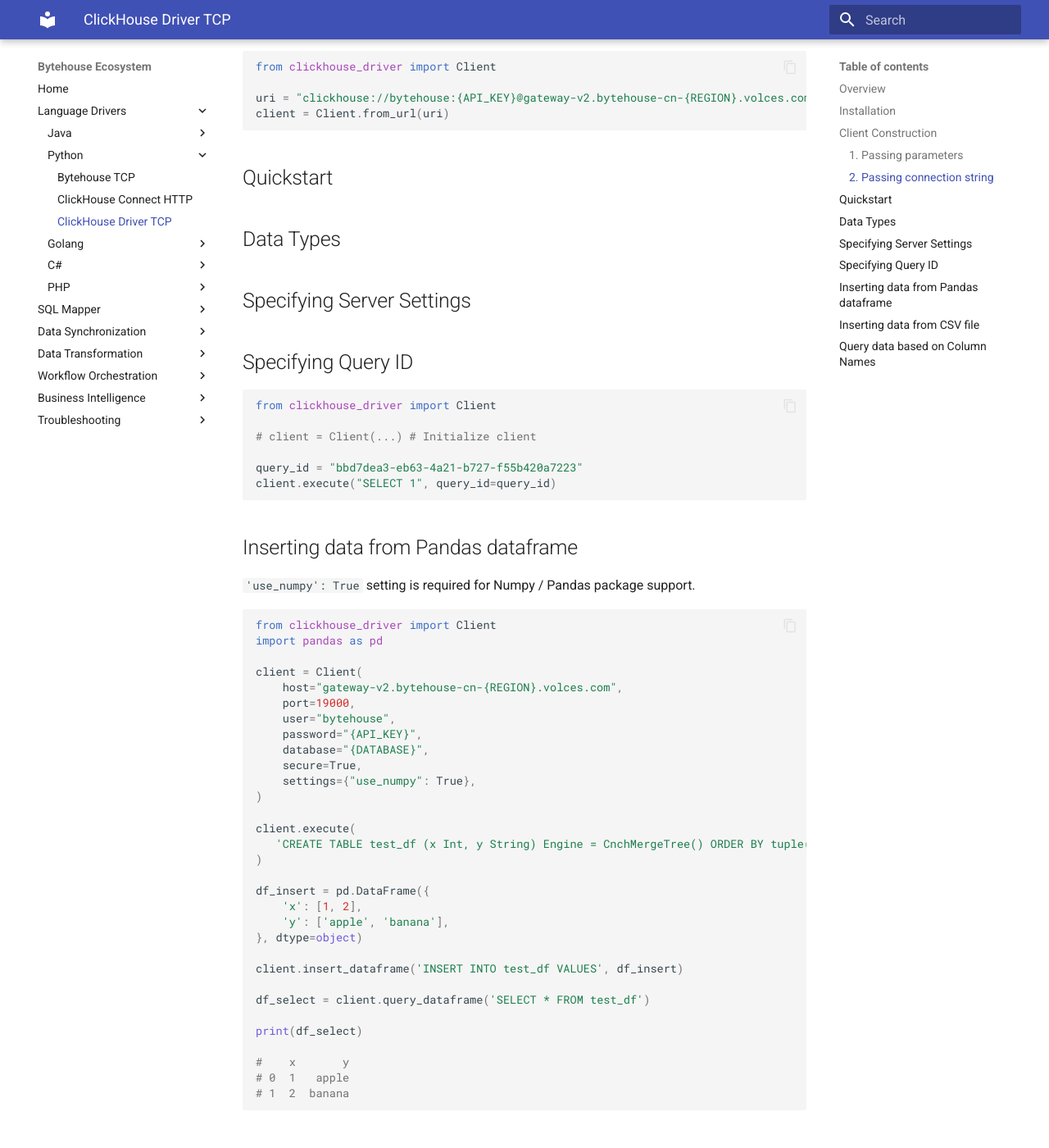
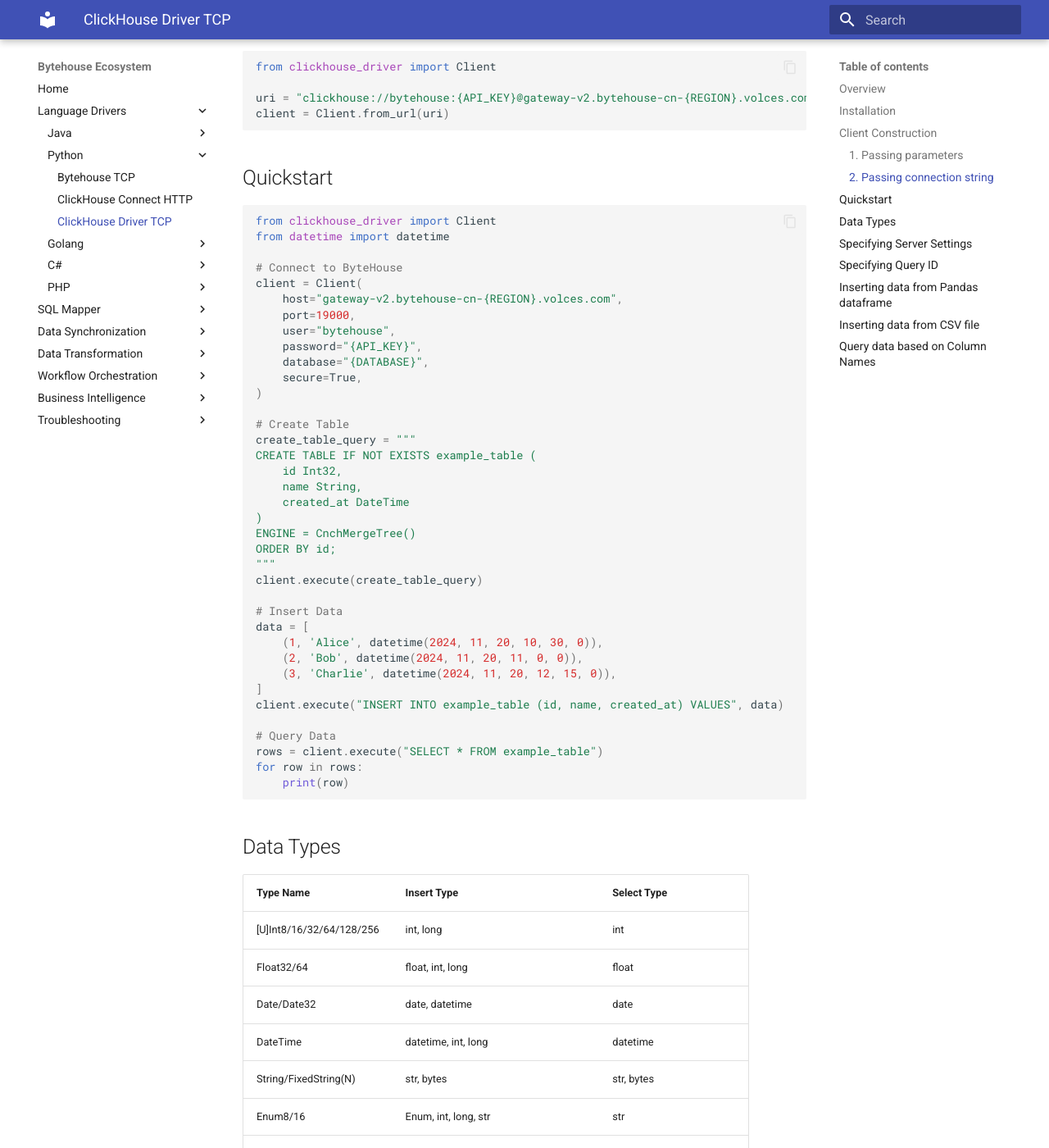
Before and after one commit to bytehouse-docs/ecosystem, an MkDocs documentation site: the page built from docs/python/clickhouse-driver-tcp.md, in a window 1280 px wide and 1400 px high, scrolled down 1135 px. Shown: the whole window at 82% size. Built offline with MkDocs 1.6.1 and Material for MkDocs 9.7.7, drawn with Linux system fonts in a browser that asks for light colours; some of the changed text lies outside the part shown.

Commit message:
Update clickhouse-driver page

````diff
--- a/docs/python/clickhouse-driver-tcp.md
+++ b/docs/python/clickhouse-driver-tcp.md
@@ -41,8 +41,59 @@
 ```
 
 ## Quickstart
+```python
+from clickhouse_driver import Client
+from datetime import datetime
 
+# Connect to ByteHouse
+client = Client(
+    host="gateway-v2.bytehouse-cn-{REGION}.volces.com",
+    port=19000,
+    user="bytehouse",
+    password="{API_KEY}",
+    database="{DATABASE}",
+    secure=True,
+)
+
+# Create Table
+create_table_query = """
+CREATE TABLE IF NOT EXISTS example_table (
+    id Int32,
+    name String,
+    created_at DateTime
+)
+ENGINE = CnchMergeTree()
+ORDER BY id;
+"""
+client.execute(create_table_query)
+
+# Insert Data
+data = [
+    (1, 'Alice', datetime(2024, 11, 20, 10, 30, 0)),
+    (2, 'Bob', datetime(2024, 11, 20, 11, 0, 0)),
+    (3, 'Charlie', datetime(2024, 11, 20, 12, 15, 0)),
+]
+client.execute("INSERT INTO example_table (id, name, created_at) VALUES", data)
+
+# Query Data
+rows = client.execute("SELECT * FROM example_table")
+for row in rows:
+    print(row)
+```
 ## Data Types
+| Type Name                        | Insert Type                                | Select Type                     |
+|----------------------------------|--------------------------------------------|---------------------------------|
+| [U]Int8/16/32/64/128/256         | int, long                                  | int                             |
+| Float32/64                       | float, int, long                           | float                           |
+| Date/Date32                      | date, datetime                             | date                            |
+| DateTime                         | datetime, int, long                        | datetime                        |
+| String/FixedString(N)            | str, bytes                                 | str, bytes                      |
+| Enum8/16                         | Enum, int, long, str                       | str                             |
+| Array(T)                         | list, tuple                                | list                            |
+| Bool                             | bool                                       | bool                            |
+| UUID                             | str, UUID                                  | str                             |
+| Decimal                          | Decimal, float, int, long                  | Decimal                         |
+| IPv4/IPv6                        | IPv4Address/IPv6Address, int, long, str    | IPv4Address/IPv6Address         |
 
 ## Specifying Server Settings
 
@@ -92,6 +143,14 @@
 ```
 
 ## Inserting data from CSV file
+Let’s assume you have the following data in CSV file:
+```csv
+time,order,qty
+2019-08-01 15:23:14,New order1,5
+2019-08-05 09:14:45,New order2,3
+2019-08-13 12:20:32,New order3,7
+```
+Data can be inserted into ClickHouse in the following way:
 ```python
 from csv import DictReader
 from datetime import datetime
````
